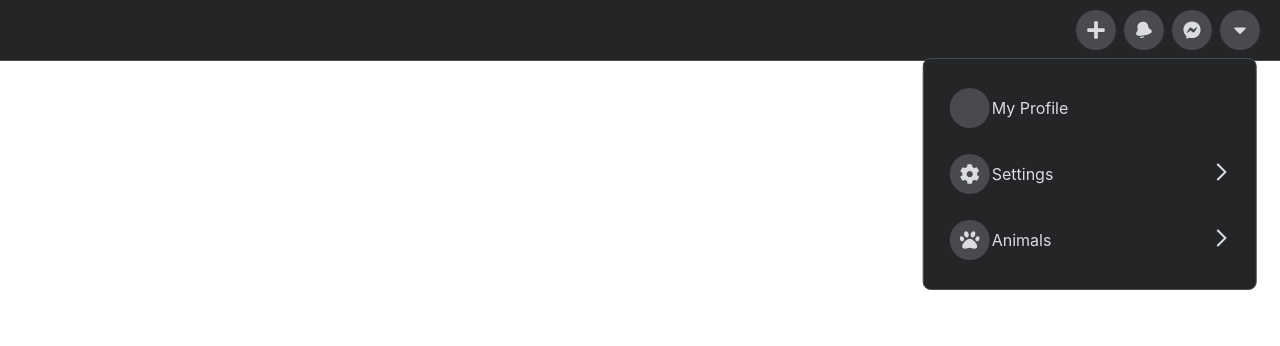
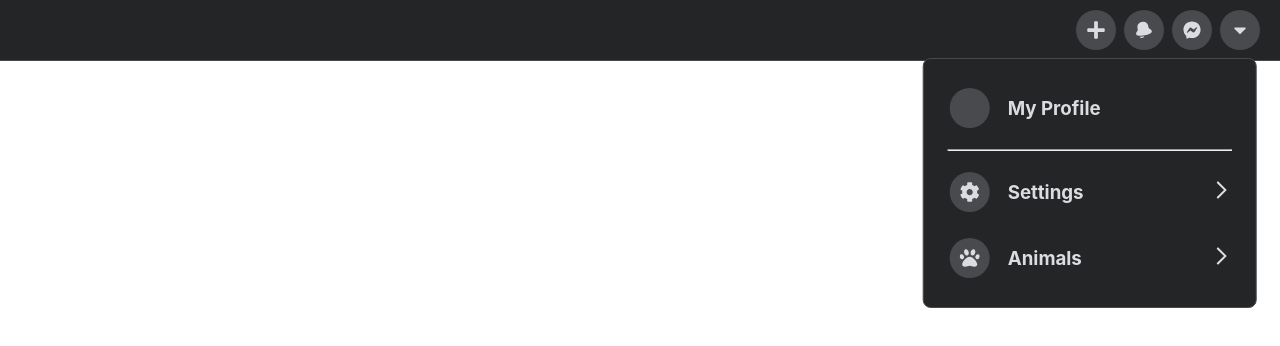
Before and after one commit to JohanDjarvKarltorp/dropdown-menu, a React (Create React App) app: page / in a window 1280 px wide. Both pictures are taken after a click on the link 1240 px from the left and 30 px from the top of the page. Shown: the top 346 px of the page. Built offline with nearby package versions, Linux system fonts and the light colour scheme.

Commit message:
updated styling on text and a spacer after first element

```diff
--- a/src/App.js
+++ b/src/App.js
@@ -66,18 +66,19 @@ function DropdownMenu() {
           <CSSTransition in={activeMenu === 'main'} unmountOnExit timeout={500} classNames="menu-primary" onEnter={calcHeight}>
 
               <div className="menu">
-                  <DropdownItem>My Profile</DropdownItem>
+                  <DropdownItem><h3>My Profile</h3></DropdownItem>
+                  <hr/>
                   <DropdownItem
                       leftIcon={<CogIcon />}
                       rightIcon={<ChevronIcon />}
                       goToMenu="settings" >
-                      Settings
+                      <h3>Settings</h3>
                   </DropdownItem>
                   <DropdownItem
                       leftIcon={<PawIcon />}
                       rightIcon={<ChevronIcon />}
                       goToMenu="animals">
-                      Animals
+                      <h3>Animals</h3>
                   </DropdownItem>
               </div>
 
@@ -87,14 +88,14 @@ function DropdownMenu() {
 
               <div className="menu">
                   <DropdownItem leftIcon={<ArrowIcon/>} goToMenu="main"/>
-                  <DropdownItem><h3>Settings</h3></DropdownItem>
-                  <DropdownItem><h3>Settings</h3></DropdownItem>
-                  <DropdownItem><h3>Settings</h3></DropdownItem>
-                  <DropdownItem><h3>Settings</h3></DropdownItem>
-                  <DropdownItem><h3>Settings</h3></DropdownItem>
-                  <DropdownItem><h3>Settings</h3></DropdownItem>
-                  <DropdownItem><h3>Settings</h3></DropdownItem>
-                  <DropdownItem><h3>Settings</h3></DropdownItem>
+                  <DropdownItem leftIcon={<BoltIcon />}><h3>Settings</h3></DropdownItem>
+                  <DropdownItem leftIcon={<BoltIcon />}><h3>Settings</h3></DropdownItem>
+                  <DropdownItem leftIcon={<BoltIcon />}><h3>Settings</h3></DropdownItem>
+                  <DropdownItem leftIcon={<BoltIcon />}><h3>Settings</h3></DropdownItem>
+                  <DropdownItem leftIcon={<BoltIcon />}><h3>Settings</h3></DropdownItem>
+                  <DropdownItem leftIcon={<BoltIcon />}><h3>Settings</h3></DropdownItem>
+                  <DropdownItem leftIcon={<BoltIcon />}><h3>Settings</h3></DropdownItem>
+                  <DropdownItem leftIcon={<BoltIcon />}><h3>Settings</h3></DropdownItem>
               </div>
 
           </CSSTransition>
--- a/src/index.css
+++ b/src/index.css
@@ -19,7 +19,7 @@ code {
   --nav-size: 60px;
   --border: 1px solid #474a4d;
   --border-radius: 8px;
-  --speed: 500ms;
+  --speed: 300ms;
 
 }
 
@@ -98,12 +98,17 @@ a {
   display: flex;
   align-items: center;
   border-radius: var(--border-radius);
-  transition: background var(--speed);
+  transition: background calc(var(--speed) / 2);
   padding: 0.5rem;
 }
 
 .menu-item:hover {
   background-color: #525357;
+}
+
+.menu-item h1,
+.menu-item h3 {
+  padding-left: 1rem;
 }
 
 .icon-right {
@@ -112,6 +117,11 @@ a {
 
 .menu {
   width: 100%;
+}
+
+.menu hr {
+  margin-left: 0.5rem;
+  margin-right: 0.5rem;
 }
 
 .menu-primary-enter {
```
